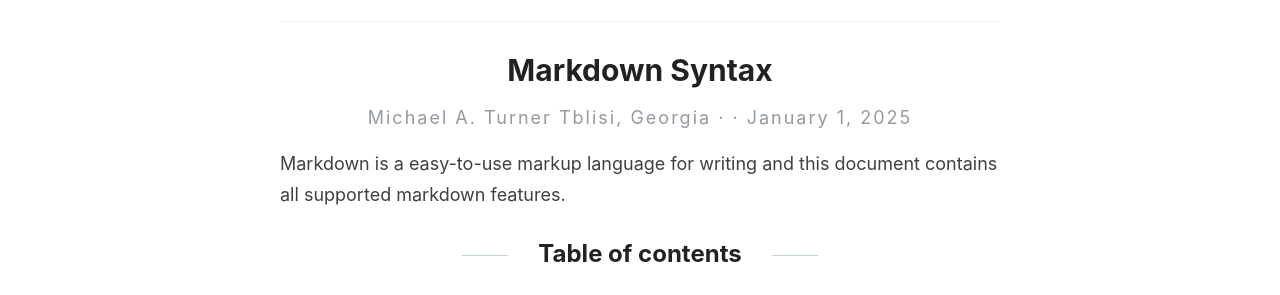
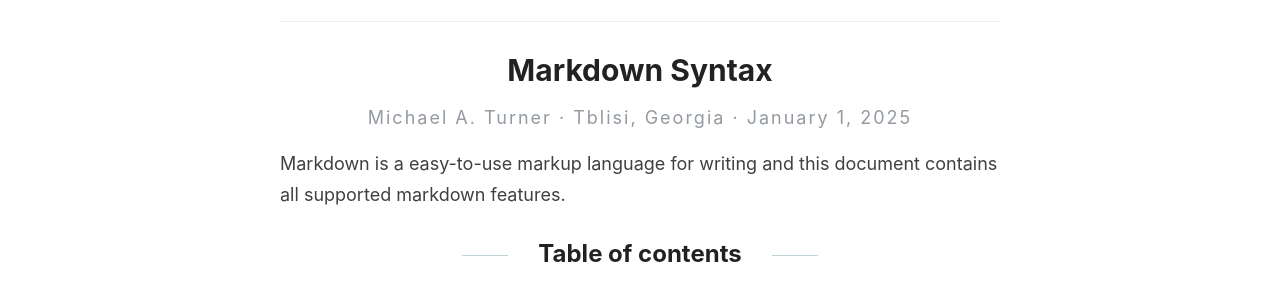
Before and after one commit to artifoxel/artifoxel.github.io, a Jekyll site: the page built from _posts/2025-01-01-MARKDOWN_SYNTAX.md, in a window 1280 px wide and 900 px high. Shown: the part 142-437 px from the top of the window. Built offline with Jekyll 4.4.1, drawn with Linux system fonts in a browser that asks for light colours.

Commit message:
Update post.html

```diff
--- a/_layouts/post.html
+++ b/_layouts/post.html
@@ -6,7 +6,7 @@ layout: default
   <h1>{{ page.title }}</h1>
 
   <div>
-    <p class="author_title">{{site.author}} {% if page.location %}{{ page.location }} · {% endif %}· {{ page.date | date: "%B %e, %Y" }}</p>
+    <p class="author_title">{{site.author}} · {% if page.location %}{{ page.location }} · {% endif %}{{ page.date | date: "%B %e, %Y" }}</p>
     {% if page.last_modified_at %}
     <p class="author_title" datetime="{{ page.last_modified_at | date_to_xmlschema }}">(Updated: {{ page.last_modified_at | date: "%b %-d, %Y" }})</p>
     {% endif %}
```
